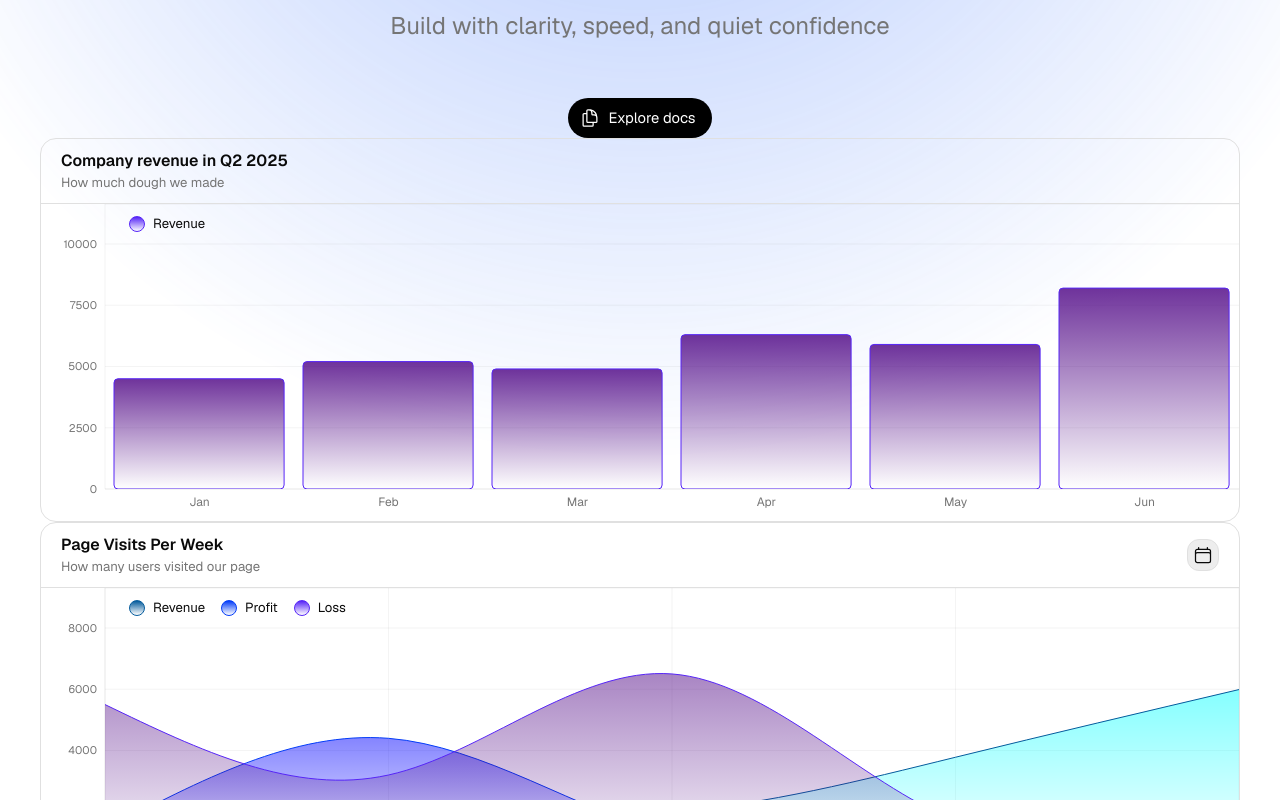
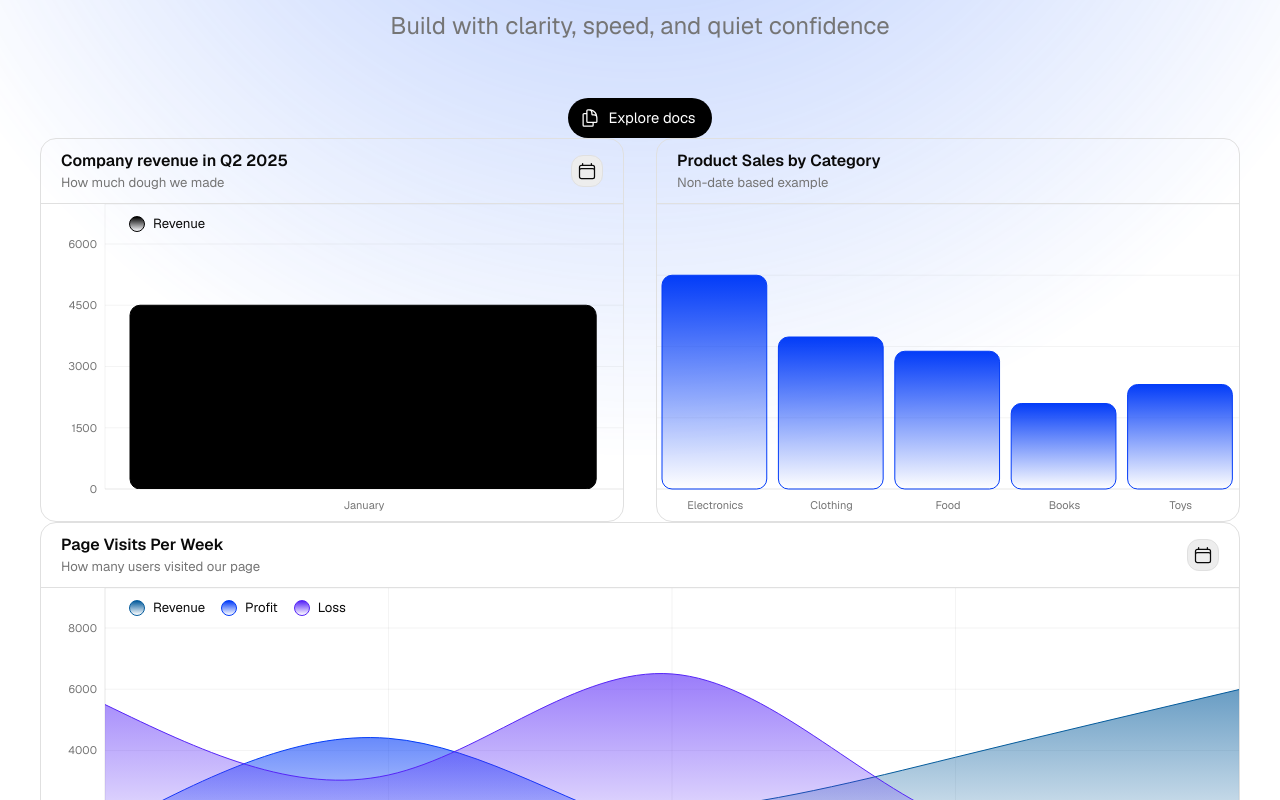
Before and after one commit to once-ui-system/nextjs-starter, a Next.js app: page / in a window 1280 px wide. Shown: the part 340-1140 px from the top of the page. Built offline with nearby package versions, Linux system fonts and the light colour scheme.

Commit message:
buncha sexy updates

```diff
--- a/src/app/page.tsx
+++ b/src/app/page.tsx
@@ -40,23 +40,51 @@ export default function Home() {
         </Button>
       </Column>
 
+      <Row fillWidth gap="32" mobileDirection="column">
         <BarChart
           title="Company revenue in Q2 2025"
           legend
+          variant="flat"
           description="How much dough we made"
           series={{
             key: "Revenue",
-          color: "indigo"
+            color: "contrast"
+          }}
+          date={{
+            start: new Date("2024-01-01"),
+            end: new Date("2024-01-31"),
+            max: new Date(),
+            dual: false,
+            presets: true
           }}
           data={[
-          { name: "Jan", value: 4500, startDate: "Jan", endDate: "January" },
-          { name: "Feb", value: 5200, startDate: "Feb", endDate: "February" },
-          { name: "Mar", value: 4900, startDate: "Mar", endDate: "March" },
-          { name: "Apr", value: 6300, startDate: "Apr", endDate: "April" },
-          { name: "May", value: 5900, startDate: "May", endDate: "May" },
-          { name: "Jun", value: 8200, startDate: "Jun", endDate: "June" },
+            { date: "2024-01-01", Revenue: 4500, label: "January" },
+            { date: "2024-02-01", Revenue: 5200, label: "February" },
+            { date: "2024-03-01", Revenue: 4900, label: "March" },
+            { date: "2024-04-01", Revenue: 6300, label: "April" },
+            { date: "2024-05-01", Revenue: 5900, label: "May" },
+            { date: "2024-06-01", Revenue: 9900, label: "June" },
           ]}
         />
+
+        <BarChart
+          title="Product Sales by Category"
+          description="Non-date based example"
+          labels="x"
+          xAxisKey="name"
+          series={{
+            key: "Sales",
+            color: "blue"
+          }}
+          data={[
+            { name: "Electronics", Sales: 4500, label: "Electronics" },
+            { name: "Clothing", Sales: 3200, label: "Clothing" },
+            { name: "Food", Sales: 2900, label: "Food" },
+            { name: "Books", Sales: 1800, label: "Books" },
+            { name: "Toys", Sales: 2200, label: "Toys" },
+          ]}
+        />
+      </Row>
 
       <LineChart
         title="Page Visits Per Week"
@@ -98,11 +126,10 @@ export default function Home() {
                   { name: "Q4", Income: 75000, Expenses: 52000, Profit: 48000 },
                 ]}
                 series={[
-                  { key: "Income", color: "blue" },
-                  { key: "Expenses", color: "green" },
-                  { key: "Profit", color: "violet" }
+                  { key: "Income" },
+                  { key: "Expenses" },
+                  { key: "Profit" }
                 ]}
-                bar={{ width: "l" }}
               />
 
               <LineBarChart
--- a/src/once-ui/modules/data/BarChart.tsx
+++ b/src/once-ui/modules/data/BarChart.tsx
@@ -13,7 +13,7 @@ import {
 } from "recharts";
 
 import { TShirtSizes } from "../../types";
-import { Column, Row, DateRange } from "../../components";
+import { Column, Row, DateRange, Text } from "../../components";
 import { ChartHeader, LinearGradient, ChartProps, Tooltip, Legend } from ".";
 import { styles } from "./config";
 
@@ -21,13 +21,14 @@ interface BarChartProps extends ChartProps {
   xAxisKey?: string;
   yAxisKey?: string;
   barWidth?: TShirtSizes | "fill";
+  emptyState?: React.ReactNode;
 }
 
 const BarChart: React.FC<BarChartProps> = ({
   data,
   variant = "gradient",
-  xAxisKey = "name",
-  yAxisKey = "value",
+  xAxisKey = "date",
+  yAxisKey,
   barWidth = "fill",
   border = "neutral-medium",
   series,
@@ -36,6 +37,7 @@ const BarChart: React.FC<BarChartProps> = ({
   description,
   labels = "both",
   date,
+  emptyState,
   ...flex
 }) => {
   const [selectedDateRange, setSelectedDateRange] = useState<DateRange | undefined>(
@@ -61,9 +63,33 @@ const BarChart: React.FC<BarChartProps> = ({
     }
   };
 
-  const seriesConfig = series ? (Array.isArray(series) ? series[0] : series) : { key: yAxisKey, color: "blue" };
-  const seriesKey = seriesConfig.key || yAxisKey;
+  const seriesConfig = series ? (Array.isArray(series) ? series[0] : series) : { key: "Revenue", color: "blue" };
+  const seriesKey = seriesConfig.key || "Revenue";
   const seriesColor = seriesConfig.color || "blue";
+  const barColor = `var(--data-${seriesColor})`;
+
+  const effectiveYAxisKey = seriesKey;
+
+  const filteredData = React.useMemo(() => {
+    if (!selectedDateRange || !data || data.length === 0 || !data[0]?.[xAxisKey]) {
+      return data;
+    }
+
+    return data.filter(item => {
+      try {
+        if (!item[xAxisKey] || !selectedDateRange.startDate || !selectedDateRange.endDate) {
+          return true;
+        }
+        const itemDate = new Date(item[xAxisKey] as string);
+        return itemDate >= selectedDateRange.startDate &&
+               itemDate <= selectedDateRange.endDate;
+      } catch (e) {
+        // If we can't parse the date, include the item
+        return true;
+      }
+    });
+  }, [data, selectedDateRange, xAxisKey]);
+
   return (
     <Column
       fillWidth
@@ -83,11 +109,20 @@ const BarChart: React.FC<BarChartProps> = ({
         presets={date?.presets}
       />
       <Row fill>
-        <RechartsResponsiveContainer width="100%" height="100%">
-          <RechartsBarChart
-            data={data}
-            margin={{ left: 0, right: 0, bottom: 0 }}
-          >
+        {!filteredData || filteredData.length === 0 ? (
+          <Column fill center>
+            {emptyState ? emptyState : (
+              <Text variant="label-default-s" onBackground="neutral-weak">
+                No data available for the selected period
+              </Text>
+            )}
+          </Column>
+        ) : (
+          <RechartsResponsiveContainer width="100%" height="100%">
+            <RechartsBarChart
+              data={filteredData}
+              margin={{ left: 0, right: 0, bottom: 0 }}
+            >
             <RechartsCartesianGrid
               horizontal={true}
               vertical={false}
@@ -98,7 +133,7 @@ const BarChart: React.FC<BarChartProps> = ({
                 content={(props) => {
                   const customPayload = [{
                     value: seriesKey,
-                    color: `var(--data-${seriesColor})`
+                    color: barColor
                   }];
 
                   return (
@@ -119,21 +154,25 @@ const BarChart: React.FC<BarChartProps> = ({
             )}
             {(labels === "x" || labels === "both") && (
               <RechartsXAxis
+                height={32}
+                tickMargin={6}
                 dataKey={xAxisKey}
                 axisLine={{
-                  stroke: "var(--neutral-alpha-weak)",
+                  stroke: styles.axisLine.stroke,
                 }}
-                tickLine={false}
-                height={32}
+                tickLine={styles.tickLine}
                 tick={{
-                  fill: "var(--neutral-on-background-weak)",
-                  fontSize: 12,
+                  fill: styles.tick.fill,
+                  fontSize: styles.tick.fontSize,
+                }}
+                tickFormatter={(value) => {
+                  const dataPoint = data.find(item => item[xAxisKey] === value);
+                  return dataPoint?.label || value;
                 }}
               />
             )}
             {(labels === "y" || labels === "both") && (
               <RechartsYAxis
-                dataKey={yAxisKey}
                 width={64}
                 padding={{ top: 40 }}
                 allowDataOverflow
@@ -151,23 +190,25 @@ const BarChart: React.FC<BarChartProps> = ({
               cursor={{ fill: "var(--neutral-alpha-weak)" }}
               content={props =>
                 <Tooltip
+                  isTimeSeries={selectedDateRange !== undefined}
+                  timeFormat={date?.format}
+                  showColors={false}
                   {...props}
-                  tooltip={seriesKey}
-                  showColors={false}
                 />
               }
             />
             <defs>
               <LinearGradient
-                id="barGradient"
+                key={`gradient-${seriesColor}`}
+                id={`barGradient${seriesColor}`}
                 variant={variant}
-                color={seriesColor}
+                color={barColor}
               />
             </defs>
             <RechartsBar
-              dataKey={yAxisKey}
-              fill="url(#barGradient)"
-              stroke={`var(--data-${seriesColor})`}
+              dataKey={effectiveYAxisKey}
+              fill={`url(#barGradient${seriesColor})`}
+              stroke={barColor}
               strokeWidth={1}
               barSize={
                 typeof barWidth === "string" && barWidth === "fill"
@@ -184,10 +225,11 @@ const BarChart: React.FC<BarChartProps> = ({
                   ? 64
                   : barWidth
               }
-              radius={[4, 4, 4, 4]}
+              radius={(barWidth === "fill" || barWidth === "xl") ? [10, 10, 10, 10] : [6, 6, 6, 6]}
             />
           </RechartsBarChart>
         </RechartsResponsiveContainer>
+        )}
       </Row>
     </Column>
   );
--- a/src/once-ui/modules/data/Gradient.tsx
+++ b/src/once-ui/modules/data/Gradient.tsx
@@ -35,8 +35,8 @@ const getStopsByVariant = (variant: "flat" | "gradient" | "outline" = "gradient"
   switch (variant) {
     case "flat":
       return [
-        { offset: "0%", opacity: 0.4 },
-        { offset: "100%", opacity: 0.4 }
+        { offset: "0%", opacity: 1 },
+        { offset: "100%", opacity: 1 }
       ];
     case "outline":
       return [
@@ -46,7 +46,7 @@ const getStopsByVariant = (variant: "flat" | "gradient" | "outline" = "gradient"
     case "gradient":
     default:
       return [
-        { offset: "0%", opacity: 0.8 },
+        { offset: "0%", opacity: 1 },
         { offset: "100%", opacity: 0 }
       ];
   }
--- a/src/once-ui/modules/data/GroupedBarChart.tsx
+++ b/src/once-ui/modules/data/GroupedBarChart.tsx
@@ -12,7 +12,7 @@ import {
   Legend as RechartsLegend
 } from "recharts";
 
-import { SpacingToken } from "../../types";
+import { schemes, SpacingToken } from "../../types";
 import { Text, Column, Row } from "../../components";
 import { ChartProps, SeriesConfig, LinearGradient, Tooltip, Legend } from ".";
 import { styles } from "./config";
@@ -55,18 +55,22 @@ const GroupedBarChart: React.FC<GroupedBarChartProps> = ({
   border = "neutral-medium",
   ...flex
 }) => {
-  const seriesArray = Array.isArray(series) ? series : [series];
-  const seriesKeys = seriesArray.map((s: SeriesConfig) => s.key);
+  const seriesArray = Array.isArray(series) ? series : (series ? [series] : []);
 
-  const defaultColors = ['blue', 'green', 'violet', 'orange', 'red', 'cyan'];
+  const coloredSeriesArray = seriesArray.map((s, index) => ({
+    ...s,
+    color: s.color || schemes[index % schemes.length]
+  }));
 
-  const autoSeries = seriesArray.length > 0 ? seriesArray : [
-    { key: "value1", color: defaultColors[0] },
-    { key: "value2", color: defaultColors[1] },
-    { key: "value3", color: defaultColors[2] }
-  ];
+  const autoSeries = seriesArray.length > 0 ? coloredSeriesArray :
+    Object.keys(data[0] || {})
+      .filter(key => key !== xAxisKey)
+      .map((key, index) => ({
+        key,
+        color: schemes[index % schemes.length]
+      }));
 
-  const barColors = autoSeries.map(s => `var(--data-${s.color || 'blue'})`);
+  const barColors = autoSeries.map(s => `var(--data-${s.color})`);
 
   return (
     <Column
@@ -173,6 +177,7 @@ const GroupedBarChart: React.FC<GroupedBarChartProps> = ({
             <defs>
               {barColors.map((color, index) => (
                 <LinearGradient
+                  key={`gradient-${index}`}
                   id={`barGradient${index}`}
                   color={color}
                   variant={variant}
@@ -202,7 +207,7 @@ const GroupedBarChart: React.FC<GroupedBarChartProps> = ({
                     ? 64
                     : bar.width
                 }
-                radius={[4, 4, 4, 4]}
+                radius={(bar.width === "fill" || bar.width === "xl") ? [10, 10, 10, 10] : [6, 6, 6, 6]}
               />
             ))}
           </RechartsBarChart>
--- a/src/once-ui/modules/data/LineChart.tsx
+++ b/src/once-ui/modules/data/LineChart.tsx
@@ -15,12 +15,11 @@ import {
 } from "recharts";
 import { Column, Row, DateRange, Text } from "../../components";
 import { LinearGradient, ChartHeader, Tooltip, Legend, SeriesConfig, ChartProps } from ".";
+import { schemes } from "@/once-ui/types";
 
 interface LineChartProps extends ChartProps {
   curveType?: "linear" | "monotone" | "monotoneX" | "step" | "natural";
 }
-
-const defaultColors = ['blue', 'green', 'aqua', 'violet', 'orange', 'red', 'purple', 'magenta', 'moss', 'emerald'];
 
 const LineChart: React.FC<LineChartProps> = ({
   data,
@@ -52,14 +51,20 @@ const LineChart: React.FC<LineChartProps> = ({
     }
   }, [date?.start, date?.end]);
 
-  // Convert series to array if it's a single object
-  const seriesArray = Array.isArray(series) ? series : [series];
+  const seriesArray = Array.isArray(series) ? series : (series ? [series] : []);
   const seriesKeys = seriesArray.map((s: SeriesConfig) => s.key);
-  const autoSeries = seriesArray.length > 0 ? seriesArray : Object.keys(data[0] || {})
+
+  const coloredSeriesArray = seriesArray.map((s, index) => ({
+    ...s,
+    color: s.color || schemes[index % schemes.length]
+  }));
+
+  const autoSeries = seriesArray.length > 0 ? coloredSeriesArray :
+    Object.keys(data[0] || {})
       .filter(key => !seriesKeys.includes(key))
       .map((key, index) => ({
         key,
-      color: defaultColors[index]
+        color: schemes[index % schemes.length]
       }));
 
   const xAxisKey = Object.keys(data[0] || {}).find(key =>
@@ -135,14 +140,18 @@ const LineChart: React.FC<LineChartProps> = ({
               margin={{ left: 0, bottom: 0, top: 0, right: 0 }}
             >
             <defs>
-              {autoSeries.map(({ key, color }, index) => (
+              {autoSeries.map(({ key, color }, index) => {
+                const colorValue = color || schemes[index % schemes.length];
+                const barColor = `var(--data-${colorValue})`;
+                return (
                   <LinearGradient
                     key={key}
                     id={`color-${key}`}
                     variant={variant}
-                  color={color || defaultColors[index % defaultColors.length]}
+                    color={barColor}
                   />
-              ))}
+                );
+              })}
             </defs>
             <RechartsCartesianGrid
               vertical
@@ -154,7 +163,7 @@ const LineChart: React.FC<LineChartProps> = ({
                 content={(props) => {
                   const customPayload = autoSeries.map(({ key, color }, index) => ({
                     value: key,
-                    color: `var(--data-${color || defaultColors[index % defaultColors.length]})`
+                    color: `var(--data-${color || schemes[index % schemes.length]})`
                   }));
 
                   return (
@@ -222,22 +231,26 @@ const LineChart: React.FC<LineChartProps> = ({
                 />
               }
             />
-            {autoSeries.map(({ key, color }, index) => (
+            {autoSeries.map(({ key, color }, index) => {
+              const colorValue = color || schemes[index % schemes.length];
+              const barColor = `var(--data-${colorValue})`;
+              return (
                 <RechartsArea
                   key={key}
                   type={curveType}
                   dataKey={key}
                   name={key}
-                stroke={`var(--data-${color || defaultColors[index % defaultColors.length]})`}
+                  stroke={barColor}
                   fill={`url(#color-${key})`}
                   activeDot={{
                     r: 4,
-                  fill: `var(--data-${color || defaultColors[index % defaultColors.length]})`,
+                    fill: barColor,
                     stroke: "var(--background)",
                     strokeWidth: 0,
                   }}
                 />
-            ))}
+              );
+            })}
             </RechartsAreaChart>
           </RechartsResponsiveContainer>
         )}
--- a/src/once-ui/modules/data/PieChart.tsx
+++ b/src/once-ui/modules/data/PieChart.tsx
@@ -13,6 +13,7 @@ import { Column, Flex, Row } from "../../components";
 import { Tooltip, Legend } from "../";
 import { ChartHeader } from "./ChartHeader";
 import { RadialGradient } from "./Gradient";
+import { schemes } from "@/once-ui/types";
 
 interface DataPoint {
   name: string;
@@ -31,12 +32,10 @@ interface PieChartProps extends Omit<React.ComponentProps<typeof Flex>, 'title'
   nameKey?: string;
   paddingAngle?: number;
   useGradients?: boolean;
-  defaultColors?: string[];
 }
 
 export const PieChart: React.FC<PieChartProps> = ({
   data,
-  defaultColors = ['blue', 'green', 'aqua', 'violet', 'orange', 'red', 'purple', 'magenta', 'moss', 'emerald'],
   border = "neutral-medium",
   title,
   description,
@@ -49,7 +48,7 @@ export const PieChart: React.FC<PieChartProps> = ({
   useGradients = true,
   ...flex
 }) => {
-  const colorPalette = defaultColors.map((c) => `var(--data-${c})`);
+  const colorPalette = schemes.map((c) => `var(--data-${c})`);
 
   const gradientIds = data.map((_, index) =>
     `pieGradient-${Math.random().toString(36).substring(2, 9)}-${index}`
--- a/src/once-ui/modules/data/Tooltip.tsx
+++ b/src/once-ui/modules/data/Tooltip.tsx
@@ -34,7 +34,7 @@ const Tooltip: React.FC<TooltipProps> = ({
 
   const formattedLabel = isTimeSeries && displayLabel
     ? formatDate(displayLabel, timeFormat)
-    : dataPoint?.endDate || displayLabel;
+    : dataPoint?.label || dataPoint?.endDate || displayLabel;
 
   function formatDate(dateValue: string | Date, formatString: string) {
     try {
--- a/src/once-ui/tokens/data.scss
+++ b/src/once-ui/tokens/data.scss
@@ -1,16 +1,18 @@
 [data-theme="dark"] {
-  --data-blue:     var(--scheme-blue-500);
-  --data-indigo:   var(--scheme-indigo-500);
-  --data-green:    var(--scheme-green-500);
-  --data-aqua:     var(--scheme-aqua-500);
-  --data-violet:   var(--scheme-violet-500);
-  --data-orange:   var(--scheme-orange-500);
-  --data-red:      var(--scheme-red-500);
-  --data-cyan:     var(--scheme-cyan-500);
-  --data-magenta:  var(--scheme-magenta-500);
-  --data-moss:     var(--scheme-moss-500);
-  --data-emerald:  var(--scheme-emerald-500);
-  --data-yellow:   var(--scheme-yellow-500);
+  --data-blue:     var(--scheme-blue-400);
+  --data-indigo:   var(--scheme-indigo-400);
+  --data-green:    var(--scheme-green-400);
+  --data-aqua:     var(--scheme-aqua-400);
+  --data-violet:   var(--scheme-violet-400);
+  --data-orange:   var(--scheme-orange-400);
+  --data-red:      var(--scheme-red-400);
+  --data-cyan:     var(--scheme-cyan-400);
+  --data-magenta:  var(--scheme-magenta-400);
+  --data-moss:     var(--scheme-moss-400);
+  --data-emerald:  var(--scheme-emerald-400);
+  --data-yellow:   var(--scheme-yellow-400);
+  --data-gray:     var(--scheme-gray-400);
+  --data-contrast: var(--static-white);
 }
 
 [data-theme="light"] {
@@ -27,6 +29,8 @@
   --data-moss:     var(--scheme-moss-400);
   --data-emerald:  var(--scheme-emerald-400);
   --data-yellow:   var(--scheme-yellow-400);
+  --data-gray:     var(--scheme-gray-400);
+  --data-contrast: var(--static-black);
 }
 
 [data-theme="dark"] [data-viz="divergent"] {
--- a/src/once-ui/types.ts
+++ b/src/once-ui/types.ts
@@ -17,6 +17,8 @@ export type StaticSpacingToken =
   | "104"
   | "128"
   | "160";
+
+export const schemes = ['blue', 'indigo', 'violet', 'magenta', 'pink', 'red', 'orange', 'yellow', 'moss', 'green', 'emerald', 'aqua', 'cyan'];
 
 export type Schemes =
   | "blue"
```
Lines whose indentation alone changed are shown as unchanged.
